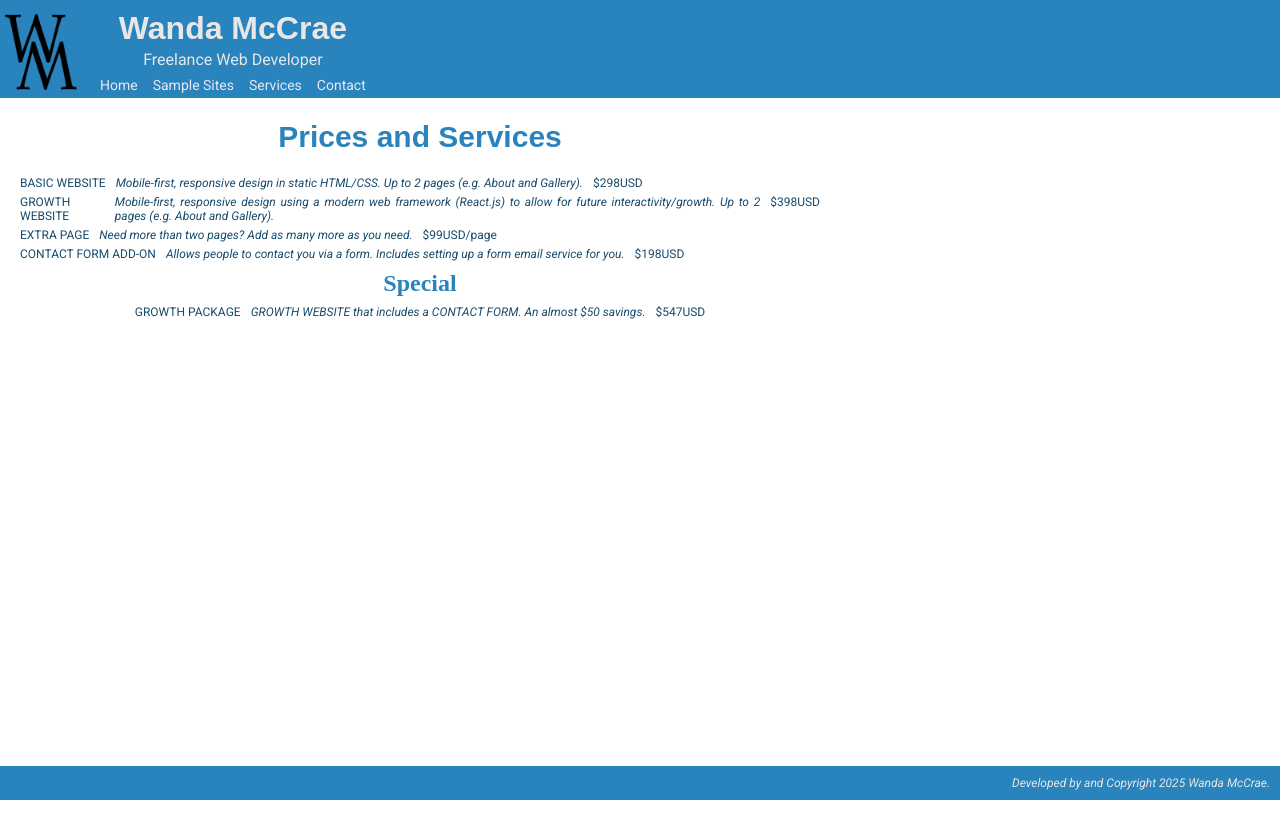
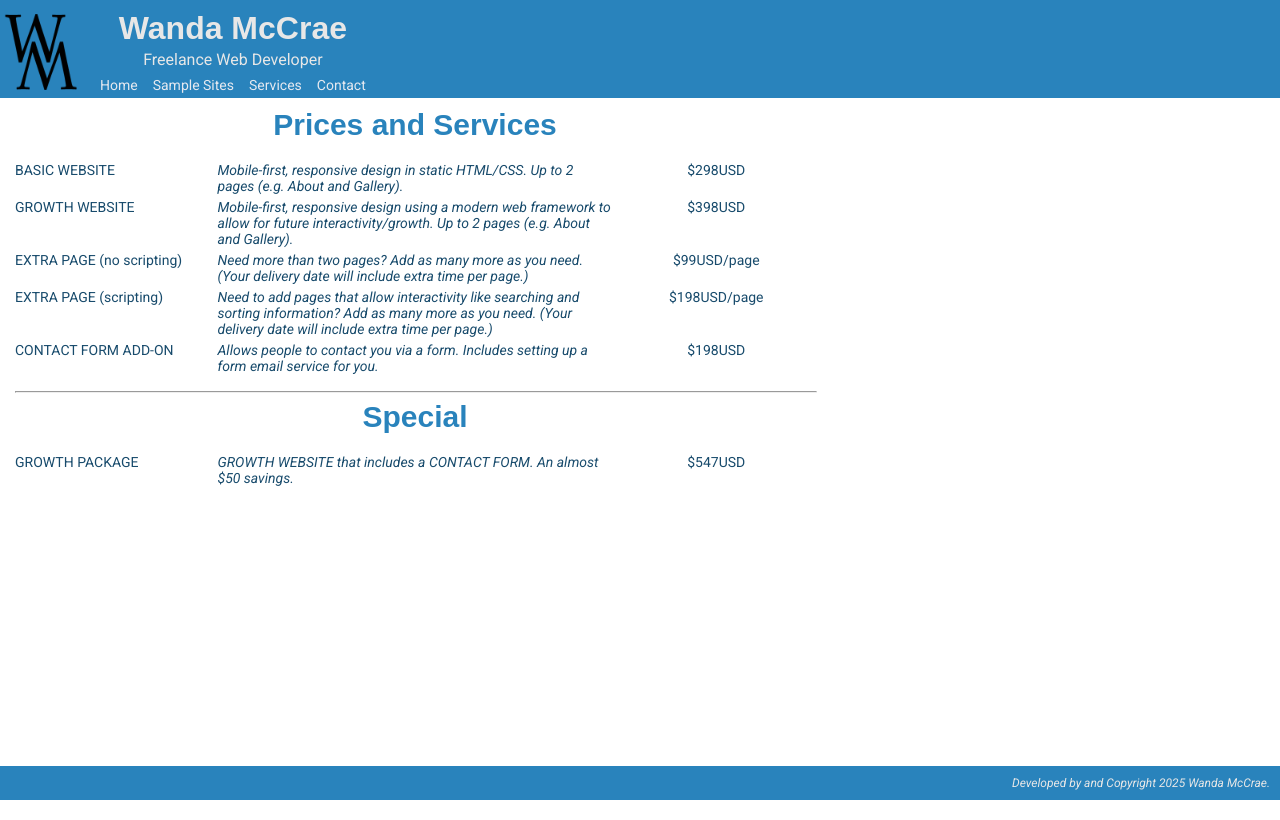
Before and after one commit to wlmccrae/html-css-portfolio, a React (Create React App) app in the folder freelance/: page /services in a window 1280 px wide. Built offline with nearby package versions, Linux system fonts and the light colour scheme; a web font is replaced by a local one.

Commit message:
Removed redundant styling

```diff
--- a/freelance/src/App.js
+++ b/freelance/src/App.js
@@ -10,7 +10,7 @@ import './styles/global.css';
 
 function App() {
   return (
-    <div  className="app-container">
+    <div className="app-container">
       <BrowserRouter>
         <Header />
         <div className="main-content">
--- a/freelance/src/components/Services.js
+++ b/freelance/src/components/Services.js
@@ -1,4 +1,3 @@
-import '../styles/MainPage.css';
 import '../styles/Services.css';
 
 function Services () {
@@ -10,38 +9,32 @@ function Services () {
         </div>
       </div>
       <div className="prices-table">
-        <div className="prices-row">
         <div className="service-name">BASIC WEBSITE</div>
         <div className="description">Mobile-first, responsive design in static HTML/CSS. Up to 2 pages (e.g. About and Gallery).</div>
         <div className="price">$298USD</div>
-        </div>
-        <div className="prices-row">
         <div className="service-name">GROWTH WEBSITE</div>
-          <div className="description">Mobile-first, responsive design using a modern web framework (React.js) to allow for future interactivity/growth. Up to 2 pages (e.g. About and Gallery).</div>
+        <div className="description">Mobile-first, responsive design using a modern web framework to allow for future interactivity/growth. Up to 2 pages (e.g. About and Gallery).</div>
         <div className="price">$398USD</div>
-        </div>
-        <div className="prices-row">
-          <div className="service-name">EXTRA PAGE</div>
-          <div className="description">Need more than two pages? Add as many more as you need.</div>
+        <div className="service-name">EXTRA PAGE (no scripting)</div>
+        <div className="description">Need more than two pages? Add as many more as you need. (Your delivery date will include extra time per page.)</div>
         <div className="price">$99USD/page</div>
-        </div>
-        <div className="prices-row">
+        <div className="service-name">EXTRA PAGE (scripting)</div>
+        <div className="description">Need to add pages that allow interactivity like searching and sorting information? Add as many more as you need. (Your delivery date will include extra time per page.)</div>
+        <div className="price">$198USD/page</div>
         <div className="service-name">CONTACT FORM ADD-ON</div>
         <div className="description">Allows people to contact you via a form. Includes setting up a form email service for you.</div>
         <div className="price">$198USD</div>
       </div>
-      </div>
-      <div className="main-title-container">
-        <div className="main-page-title">
+      <hr className="prices-hr" />
+      <div className="freelance-title-container">
+        <div className="freelance-page-title">
           Special
         </div>
       </div>
       <div className="prices-table">
-        <div className="prices-row">
         <div className="service-name">GROWTH PACKAGE</div>
         <div className="description">GROWTH WEBSITE that includes a CONTACT FORM. <span className="price">An almost $50 savings.</span></div>
         <div className="price">$547USD</div>
-        </div>
       </div>
     </div>
   );
--- a/freelance/src/styles/Contact.css
+++ b/freelance/src/styles/Contact.css
@@ -1,6 +1,11 @@
 .contact-instructions {
-  font-size: 12px;
   text-align: justify;
+}
+
+.contact-instructions p {
+  padding: 0;
+  margin: 0;
+  margin-bottom: 7px;
 }
 
 .contact-form {
@@ -8,7 +13,6 @@
   flex-direction: column;
   margin-top: 10px;
   font-weight: bold;
-  font-size: 12px;
 }
 
 .contact-form-row {
--- a/freelance/src/styles/Services.css
+++ b/freelance/src/styles/Services.css
@@ -1,28 +1,24 @@
 .prices-table {
-  display: flex;
-  flex-direction: column;
+  display: grid;
+  grid-template-columns: 1fr 2fr 1fr;
+  grid-auto-rows: minmax(100px auto);
+  gap: 5px;
   margin: 10px 0;
-  gap: 5px;
-  font-size: 12px;
-}
-
-.prices-row {
-  display: flex;
-  flex-direction: row;
-  justify-content: flex-start;
-  align-items: flex-start;
-  gap: 10px;
 }
 
 .price {
-  color: #184B6C;
+  text-align: center;
 }
 
 .description {
   font-style: italic;
-  text-align: justify;
+  text-align: left;
 }
 
 .service-name {
-  color: #184B6C;
+  text-align: left;
 }
+
+.prices-hr {
+  width: 100%;
+}
--- a/freelance/src/styles/global.css
+++ b/freelance/src/styles/global.css
@@ -11,7 +11,6 @@ body {
   font-weight: 400;
   text-align: left;
   color: #184B6C;
-  margin-bottom: 20px;
   width: 100%;
   /* background-image: url('../assets/code-img.png');
   background-size: cover;
@@ -26,7 +25,7 @@ body {
   flex-direction: column;
   align-items: center;
   max-width: 800px;
-  padding: 20px;
+  padding: 10px 15px;
 }
 
 .freelance-title-container {
@@ -36,8 +35,6 @@ body {
 
 .freelance-page-title {
   font-family: Overlock, sans-serif;
-  margin: 2px 0;
-  padding: 0;
   font-size: 30px;
   font-weight: 700;
   color: #2983bc;
```
Lines whose indentation alone changed are shown as unchanged.
